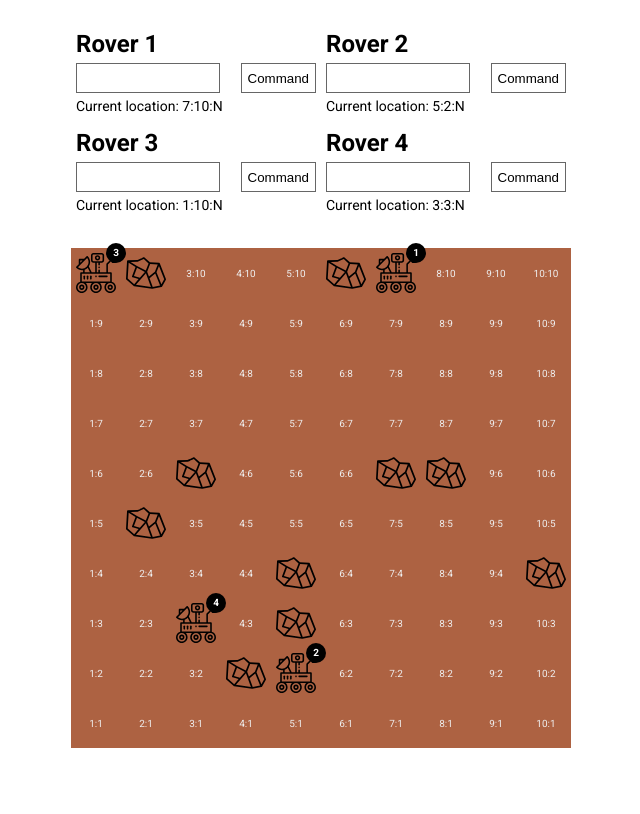
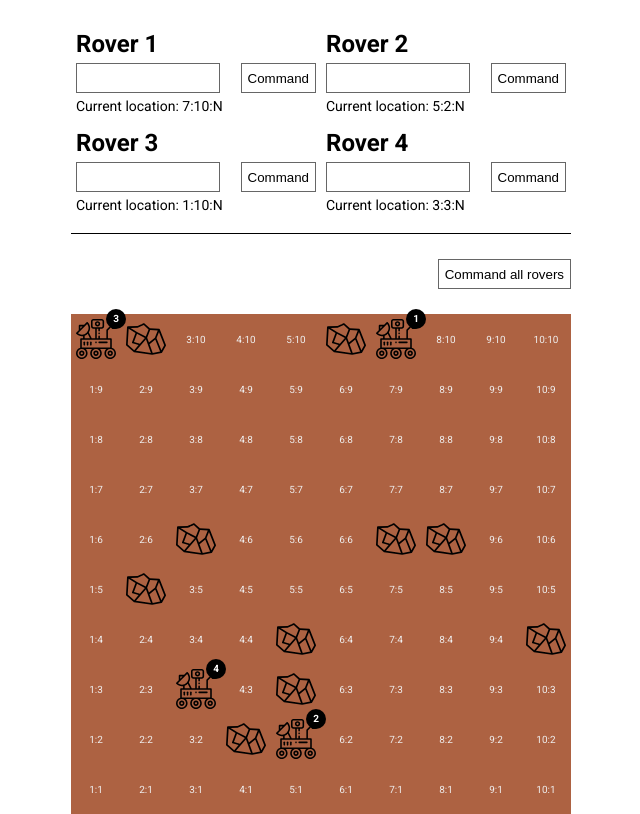
Before and after one commit to BillzPillz/mars-rover, a React (Create React App) app: page / in a window 1280 px wide. Shown: the whole page, without its empty margins (319-959 px from the left). Built offline with nearby package versions, Linux system fonts and the light colour scheme.

Commit message:
implements command all button

```diff
--- a/src/components/CommandCentre/CommandCentre.module.css
+++ b/src/components/CommandCentre/CommandCentre.module.css
@@ -12,12 +12,6 @@
   background: #fff;
   border: 1px solid #666;
   transition: all 0.2s;
-}
-
-button:hover {
-  background: #4ea044;
-  color: #fff;
-  border: 1px solid #4ea044;
 }
 
 .input {
@@ -53,3 +47,27 @@ button:hover {
   width: 100%;
   padding-top: 5px;
 }
+
+.command-all-wrapper {
+  display: flex;
+  justify-content: flex-end;
+  width: 100%;
+  border-top: 1px solid;
+  padding-top: 25px;
+  margin-top: 10px;
+}
+
+.command-all-button {
+  height: 30px;
+  cursor: pointer;
+  background: #fff;
+  border: 1px solid #666;
+  transition: all 0.2s;
+}
+
+.command-all-button:hover,
+.button:hover {
+  background: #4ea044;
+  color: #fff;
+  border: 1px solid #4ea044;
+}
--- a/src/components/CommandCentre/CommandCentre.tsx
+++ b/src/components/CommandCentre/CommandCentre.tsx
@@ -22,33 +22,43 @@ const CommandCentre = ({ rovers, setUpdatedRovers, obstacles }: IPropTypes) => {
   const [commands, setCommands] = useState<IIndexedState>({})
   const [errors, setErrors] = useState<IIndexedState>({})
 
-  const commandRover = (index: number): void => {
-    const filteredCommands: string[] = filterCommands(commands[index])
-    if (!filteredCommands.length) {
-      updateErrors(index, 'Please enter a valid command')
-      return
-    }
+  const commandRovers = (index?: number): void => {
+    const allIndexes = Object.keys(commands).map(i => Number(i))
+    // If no unique index is supplied, run all commands
+    const indexes = index ? [index] : allIndexes
+    const errorMessage = 'Please enter a valid command'
+    const updatedRovers = [...rovers]
+    const updatedCommands = { ...commands }
+    let updatedErrors = { ...errors }
 
-    const obstructions = obstacles ? [...obstacles, ...rovers] : rovers
-    const updatedRover = updateRoversLocation(filteredCommands, rovers[index], obstructions)
-    const updatedRovers = [...rovers]
-    // Replace relevant rover in the array with updated rover
-    updatedRovers.splice(index, 1, updatedRover)
+    indexes.forEach(i => {
+      const filteredCommands = filterCommands(commands[i])
+
+      if (!filteredCommands.length) {
+        updatedErrors = { ...updatedErrors, [i]: errorMessage }
+        return
+      }
+
+      // merge updated rovers with obstacles to ensure no clash
+      const obstructions = obstacles ? [...obstacles, ...updatedRovers] : updatedRovers
+      const updatedRover = updateRoversLocation(filteredCommands, rovers[i], obstructions)
+
+      // Replace relevant rover in the array with updated rover
+      updatedRovers.splice(i, 1, updatedRover)
+
+      // Delete commands and errors once rover is updated
+      delete updatedCommands[i]
+      delete updatedErrors[i]
+    })
 
     setUpdatedRovers(updatedRovers)
-    // clear input and errors
-    updateCommands(index, '')
-    if (errors[index]) updateErrors(index, '')
+    setCommands(updatedCommands)
+    setErrors(updatedErrors)
   }
 
   const updateCommands = (index: number, value: string): void => {
     const updatedCommands = { ...commands, [index]: value }
     setCommands(updatedCommands)
-  }
-
-  const updateErrors = (index: number, value: string): void => {
-    const updatedErrors = { ...errors, [index]: value }
-    setErrors(updatedErrors)
   }
 
   return (
@@ -69,7 +79,7 @@ const CommandCentre = ({ rovers, setUpdatedRovers, obstacles }: IPropTypes) => {
               data-testid={`rover-input-${index}`}
               onChange={e => updateCommands(index, e.target.value)}
             />
-            <button className={styles['button']} onClick={() => commandRover(index)} data-testid={`rover-button-${index}`}>
+            <button className={styles['button']} onClick={() => commandRovers(index)} data-testid={`rover-button-${index}`}>
               Command
             </button>
             {errorMessage && <span className={styles['error']}>{errorMessage}</span>}
@@ -77,6 +87,11 @@ const CommandCentre = ({ rovers, setUpdatedRovers, obstacles }: IPropTypes) => {
           </div>
         )
       })}
+      <div className={styles['command-all-wrapper']}>
+        <button className={styles['command-all-button']} onClick={() => commandRovers()}>
+          Command all rovers
+        </button>
+      </div>
     </div>
   )
 }
--- a/src/components/CommandCentre/helpers/filterCommands/filterCommands.ts
+++ b/src/components/CommandCentre/helpers/filterCommands/filterCommands.ts
@@ -1,4 +1,5 @@
 const filterCommands = (commands: string): string[] => {
+  if (!commands) return ['']
   const validCharacters = ['l', 'r', 'm']
 
   return commands
```
Also changed, not shown: 2 other files (tests, documents, lock files or other folders).
